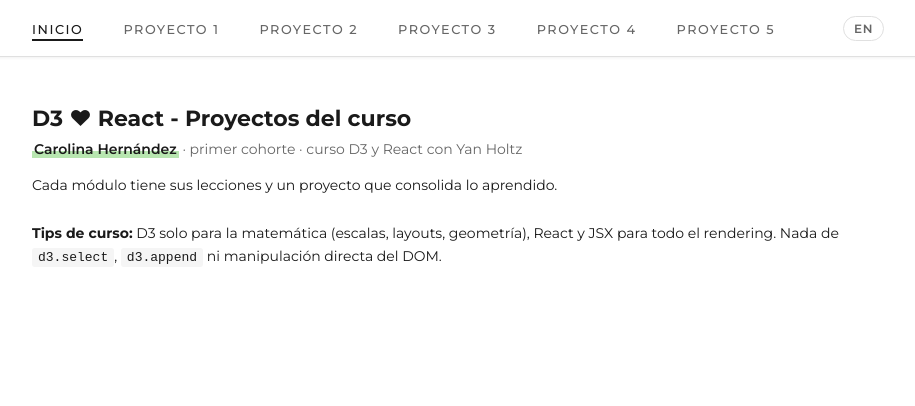
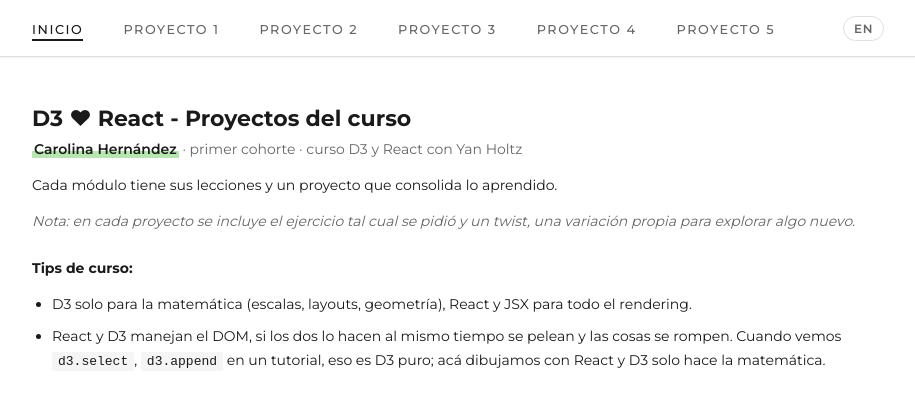
Before and after one commit to CarolinaHernandez2019/curso-d3, a React (Vite) app: page / in a window 1280 px wide. Shown: the top 406 px of the page, without its empty margins (182-1097 px from the left). Built offline with nearby package versions, Linux system fonts and the light colour scheme.

Commit message:
Actualización

```diff
--- a/src/App.css
+++ b/src/App.css
@@ -259,6 +259,26 @@ body {
   background: var(--color-border);
 }
 
+/* --- Home note --- */
+.home-note {
+  font-size: 13px;
+  color: var(--color-text-secondary);
+  font-style: italic;
+  margin-top: 8px;
+}
+
+/* --- Tips list --- */
+.tips-list {
+  padding-left: 20px;
+  margin-top: 8px;
+}
+
+.tips-list li {
+  font-size: 14px;
+  line-height: 1.7;
+  margin-bottom: 8px;
+}
+
 /* --- Highlight estilo resaltador verde (igual que el portafolio de Carolina) --- */
 .highlight-link {
   text-decoration: none;
--- a/src/i18n/translations.js
+++ b/src/i18n/translations.js
@@ -17,17 +17,25 @@ export const translations = {
     es: "Cada módulo tiene sus lecciones y un proyecto que consolida lo aprendido.",
     en: "Each module has its lessons and a project that consolidates what was learned.",
   },
+  "home.note": {
+    es: "Nota: en cada proyecto se incluye el ejercicio tal cual se pidió y un twist, una variación propia para explorar algo nuevo.",
+    en: "Note: each project includes the exercise as requested plus a twist, a personal variation to explore something new.",
+  },
   "home.tips": {
     es: "Tips de curso:",
     en: "Course tips:",
   },
-  "home.tips.text": {
-    es: "D3 solo para la matemática (escalas, layouts, geometría), React y JSX para todo el rendering. Nada de",
-    en: "D3 only for the math (scales, layouts, geometry), React and JSX for all rendering. No",
+  "home.tip1": {
+    es: "D3 solo para la matemática (escalas, layouts, geometría), React y JSX para todo el rendering.",
+    en: "D3 only for the math (scales, layouts, geometry), React and JSX for all rendering.",
   },
-  "home.tips.end": {
-    es: "ni manipulación directa del DOM.",
-    en: "or any direct DOM manipulation.",
+  "home.tip2": {
+    es: "React y D3 manejan el DOM, si los dos lo hacen al mismo tiempo se pelean y las cosas se rompen. Cuando vemos",
+    en: "React and D3 both manage the DOM, if they do it at the same time they clash and things break. When we see",
+  },
+  "home.tip2.end": {
+    es: "en un tutorial, eso es D3 puro; acá dibujamos con React y D3 solo hace la matemática.",
+    en: "in a tutorial, that's pure D3; here we draw with React and D3 only does the math.",
   },
 
   // Proyecto 1
--- a/src/lessons/Home.jsx
+++ b/src/lessons/Home.jsx
@@ -11,13 +11,18 @@ export default function Home({ lang }) {
 
       <section className="home-section">
         <p>{t("home.description", lang)}</p>
+        <p className="home-note">{t("home.note", lang)}</p>
       </section>
 
       <section className="home-section">
-        <p>
-          <strong>{t("home.tips", lang)}</strong> {t("home.tips.text", lang)}{" "}
-          <code>d3.select</code>, <code>d3.append</code> {t("home.tips.end", lang)}
-        </p>
+        <p><strong>{t("home.tips", lang)}</strong></p>
+        <ul className="tips-list">
+          <li>{t("home.tip1", lang)}</li>
+          <li>{t("home.tip2", lang)}{" "}
+            <code>d3.select</code>, <code>d3.append</code>{" "}
+            {t("home.tip2.end", lang)}
+          </li>
+        </ul>
       </section>
     </div>
   );
```
